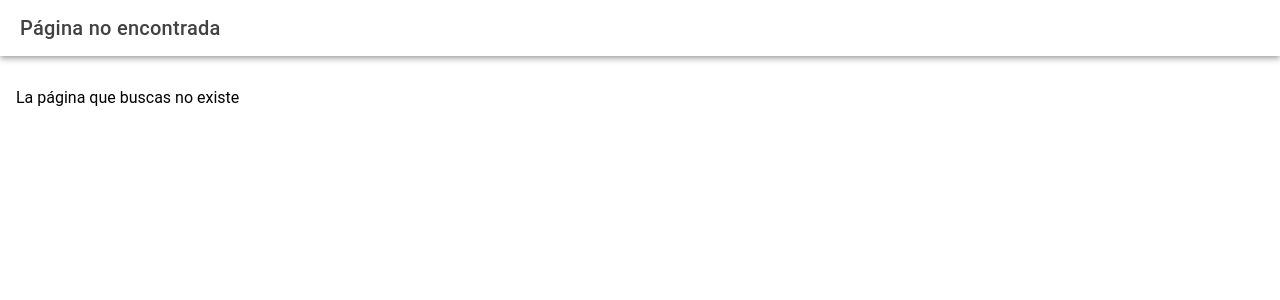
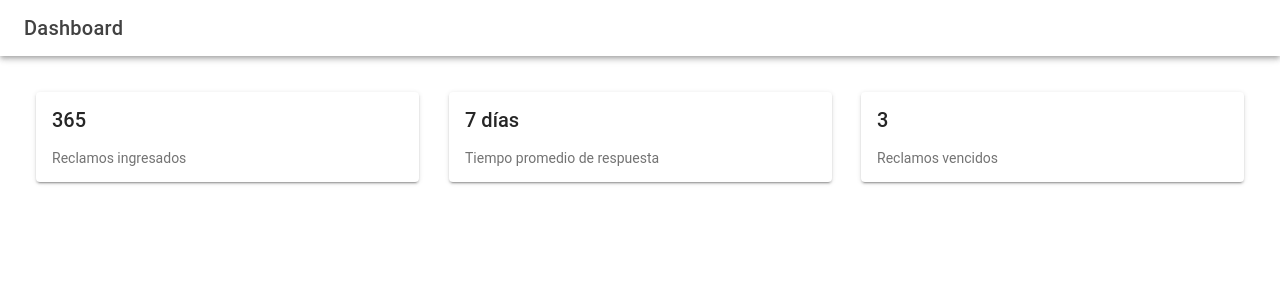
Before and after one commit to sebagarayn/MiSantoDomingo, a React (Vite) app: page /admin/dashboard in a window 1280 px wide. Shown: the top 300 px of the page. Built offline with nearby package versions, Linux system fonts and the light colour scheme.

Commit message:
Agrega dashboard de funcionario

```diff
--- /dev/null
+++ b/src/pages/admin/Dashboard.tsx
@@ -0,0 +1,34 @@
+import { IonPage, IonHeader, IonToolbar, IonTitle, IonButtons, IonMenuButton, IonContent, IonGrid, IonRow, IonCol, IonCard, IonCardHeader, IonCardTitle, IonCardContent } from '@ionic/react';
+
+const KPIS = [
+  { label: 'Reclamos ingresados', valor: '365' },
+  { label: 'Tiempo promedio de respuesta', valor: '7 días' },
+  { label: 'Reclamos vencidos', valor: '3' },
+];
+
+export default function Dashboard() {
+  return (
+    <IonPage>
+      <IonHeader>
+        <IonToolbar>
+          <IonButtons slot="start"><IonMenuButton /></IonButtons>
+          <IonTitle>Dashboard</IonTitle>
+        </IonToolbar>
+      </IonHeader>
+      <IonContent className="ion-padding">
+        <IonGrid>
+          <IonRow>
+            {KPIS.map((k) => (
+              <IonCol key={k.label} size="12" sizeMd="4">
+                <IonCard>
+                  <IonCardHeader><IonCardTitle>{k.valor}</IonCardTitle></IonCardHeader>
+                  <IonCardContent>{k.label}</IonCardContent>
+                </IonCard>
+              </IonCol>
+            ))}
+          </IonRow>
+        </IonGrid>
+      </IonContent>
+    </IonPage>
+  );
+}
--- a/src/routes/AppRoutes.tsx
+++ b/src/routes/AppRoutes.tsx
@@ -8,6 +8,7 @@ import ConsultaPublicaPage from "../pages/public/ConsultaPublicaPage";
 import VecinoHomePage from "../pages/vecino/VecinoHomePage";
 import AdminHomePage from "../pages/admin/AdminHomePage";
 import NotFoundPage from "../pages/NotFoundPage";
+import Dashboard from "../pages/admin/Dashboard";
 
 function AppRoutes() {
   return (
@@ -32,6 +33,7 @@ function AppRoutes() {
         component={AdminHomePage}
         roles={["admin"]}
       />
+      <Route exact path="/admin/dashboard" component={Dashboard} />
 
       {/* Redireccion de la ruta raiz al login */}
       <Route exact path="/">
```
Also changed, not shown: 1 other file (tests, documents, lock files or other folders).
